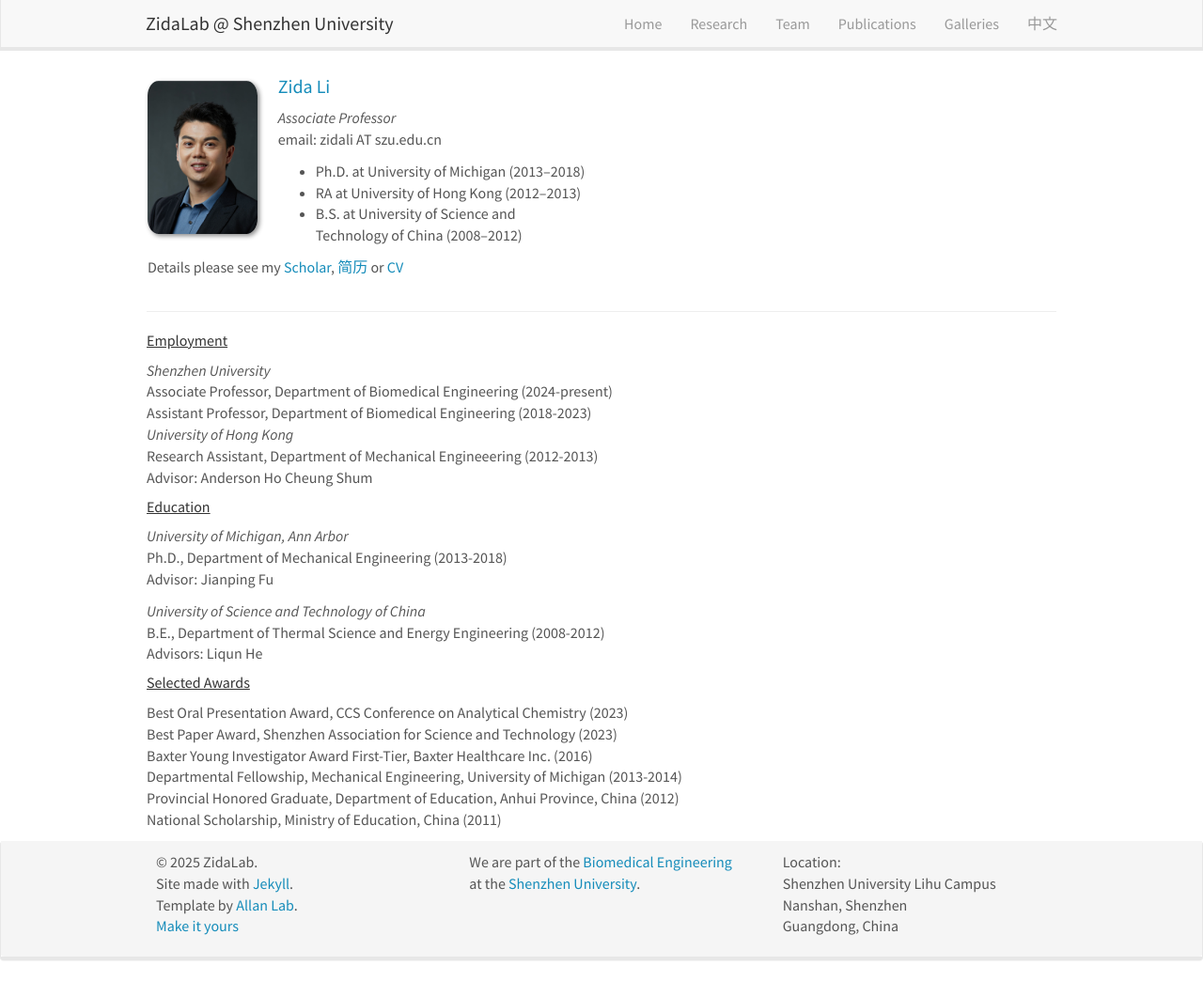
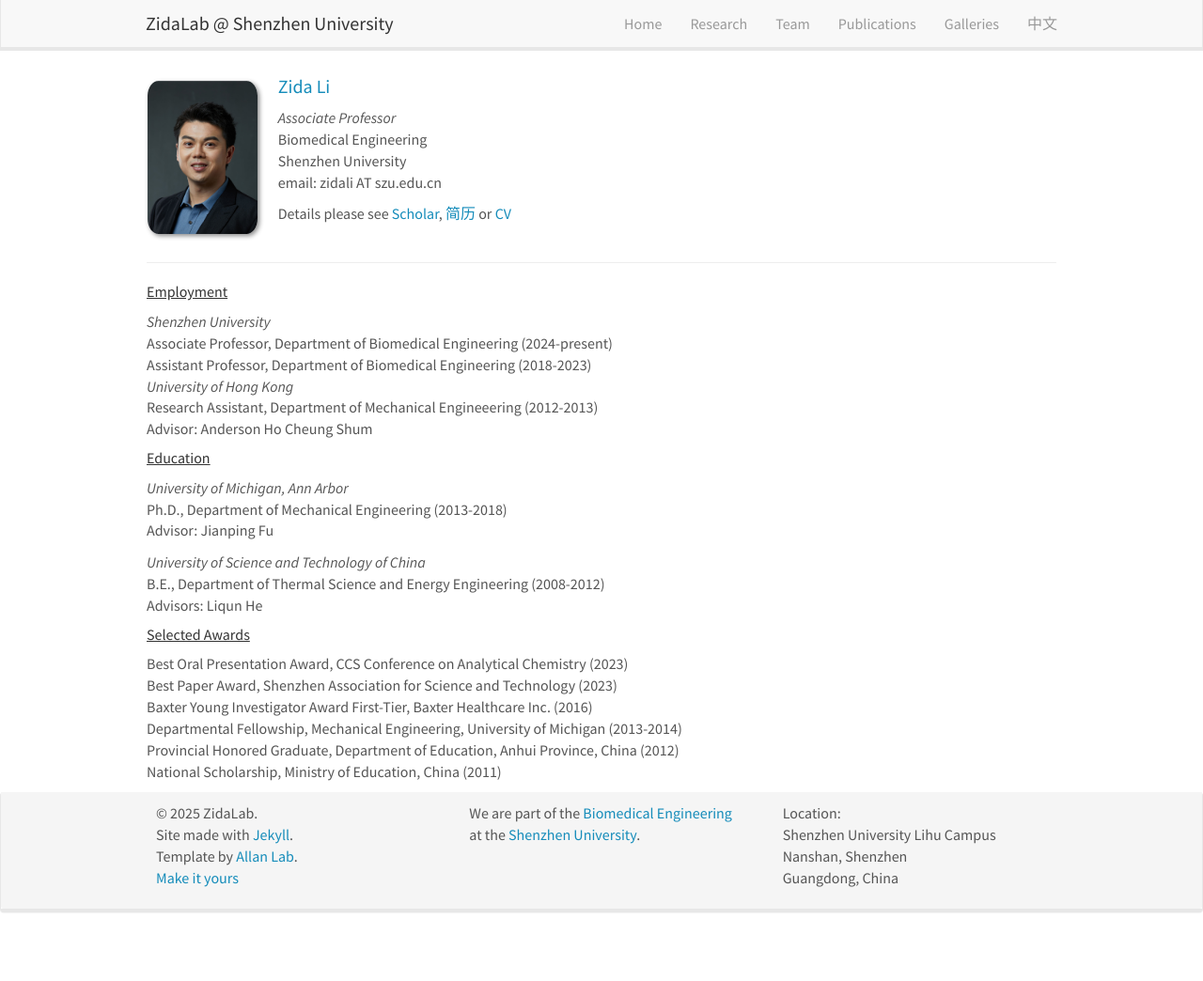
Before and after one commit to zidalab/zidalab.github.io, a Jekyll site: the page built from _pages/zidali.md, in a window 1280 px wide and 1044 px high. Shown: the whole window at 94% size. Built offline with Jekyll 4.4.1, drawn with Linux system fonts in a browser that asks for light colours; nearby versions of some CDN libraries.

Commit message:
Update zidali.md

```diff
--- a/_pages/zidali.md
+++ b/_pages/zidali.md
@@ -10,13 +10,11 @@ permalink: /zidali/
   <img src="{{ site.url }}{{ site.baseurl }}/images/teampic/Zida.jpg" class="img-responsive" width="25%" style="float: left" />
   <h4>[Zida Li](/zidali)</h4>
   <i>Associate Professor</i> <br>
+  Biomedical Engineering <br>
+  Shenzhen University<br>
   email: zidali AT szu.edu.cn<br>
-  <ul style="overflow: hidden">
-  <li>Ph.D. at University of Michigan (2013–2018)</li>
-  <li>RA at University of Hong Kong (2012–2013)</li>
-  <li>B.S. at University of Science and Technology of China (2008–2012)</li>
-  </ul>
-  Details please see my <a href = "https://scholar.google.com/citations?user=9s8iCB0AAAAJ&amp;hl=en" target="_blank">Scholar</a>, <a href="{{ site.url }}{{ site.baseurl }}/downloads/CV-Chinese.pdf" target="_blank">简历</a> or <a href="{{ site.url }}{{ site.baseurl }}/downloads/CV-English.pdf" target="_blank">CV</a>
+
+  Details please see <a href = "https://scholar.google.com/citations?user=9s8iCB0AAAAJ&amp;hl=en" target="_blank">Scholar</a>, <a href="{{ site.url }}{{ site.baseurl }}/downloads/CV-Chinese.pdf" target="_blank">简历</a> or <a href="{{ site.url }}{{ site.baseurl }}/downloads/CV-English.pdf" target="_blank">CV</a>
 </div>
 
 </div>
```
